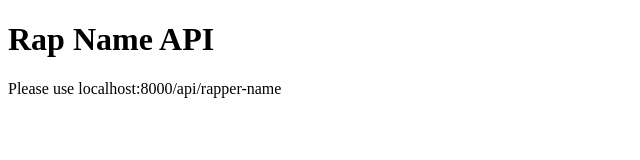
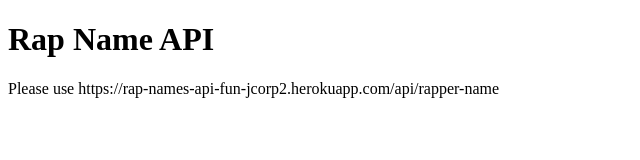
Before and after one commit to jcorp11/rap-names-api2, a website: page index.html in a window 1280 px wide. Shown: the whole page, without its empty margins (0-640 px from the left). Drawn offline with Linux system fonts and the light colour scheme.

Commit message:
changed html

```diff
--- a/index.html
+++ b/index.html
@@ -8,6 +8,6 @@
 </head>
 <body>
     <h1>Rap Name API</h1>
-    <p>Please use localhost:8000/api/rapper-name</p>
+    <p>Please use https://rap-names-api-fun-jcorp2.herokuapp.com/api/rapper-name</p>
 </body>
 </html>
```
